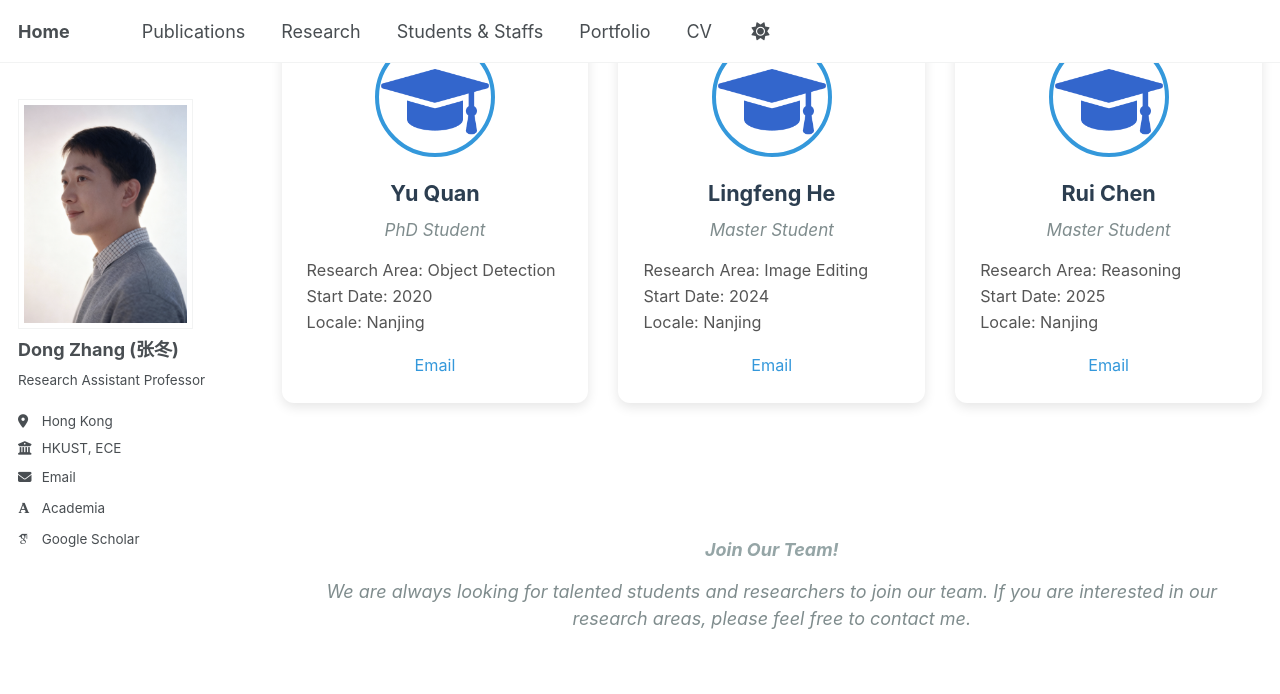
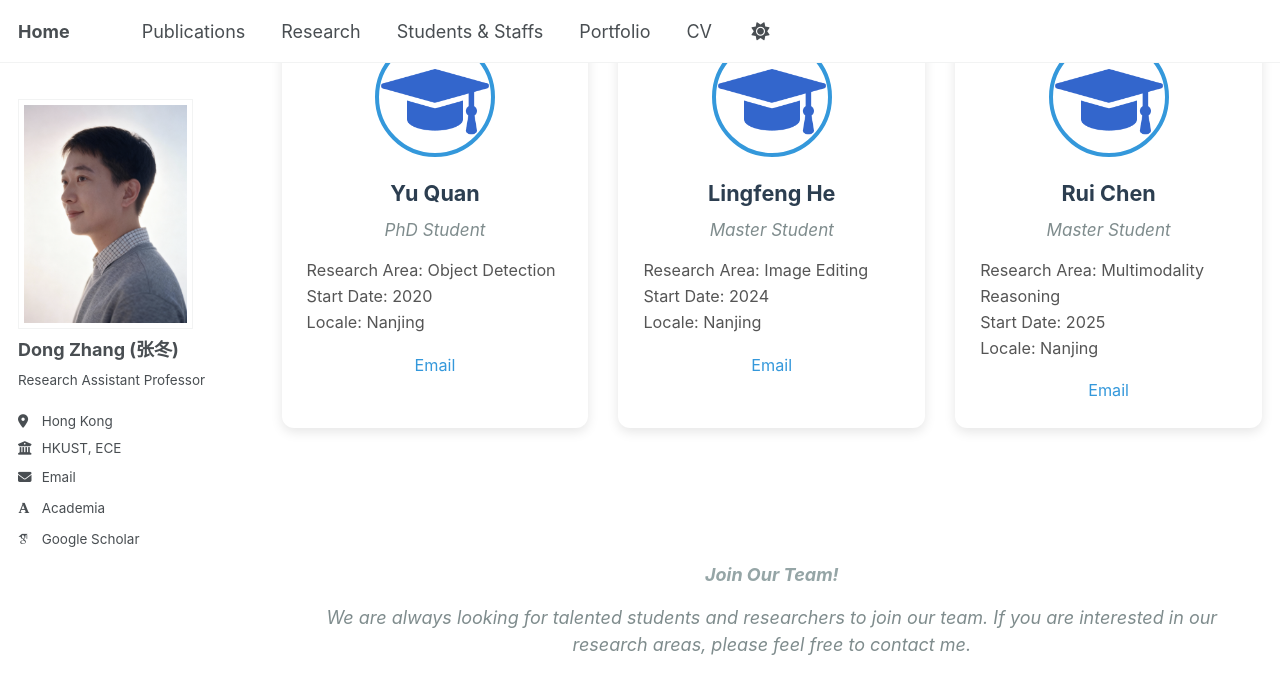
Before and after one commit to dongzhang89/dongzhang89.github.io, a Jekyll site: the page built from _pages/students-staffs.html, in a window 1280 px wide and 900 px high, scrolled down 1177 px. Shown: the top 694 px of the window. Built offline with Jekyll 4.4.1, drawn with Linux system fonts in a browser that asks for light colours; some web fonts are replaced; a script that is not in the unit is left out.

Commit message:
Update students-staffs.html

```diff
--- a/_pages/students-staffs.html
+++ b/_pages/students-staffs.html
@@ -159,7 +159,7 @@ author_profile: true
 <div class="people-gallery">
   <!-- Postdoctoral Researcher -->
   <div class="person-card">
-    <img src="{{ '/images/staff/favicon.png' | prepend: base_path }}" alt="Staff Photo" class="person-photo" onerror="this.style.display='none'">
+    <img src="{{ '/images/staff/favicon.png' | prepend: base_path }}" alt="Staff Photo" class="person-photo" onerror="this.style.display='none'" />
     <div class="person-name">Lin Li</div>
     <div class="person-title">Postdoctoral Researcher</div>
     <div class="person-description">
@@ -174,7 +174,7 @@ author_profile: true
   </div>
 
   <div class="person-card">
-    <img src="{{ '/images/staff/favicon.png' | prepend: base_path }}" alt="Staff Photo" class="person-photo" onerror="this.style.display='none'">
+    <img src="{{ '/images/staff/favicon.png' | prepend: base_path }}" alt="Staff Photo" class="person-photo" onerror="this.style.display='none'" />
     <div class="person-name">Chen Yang</div>
     <div class="person-title">Postdoctoral Researcher</div>
     <div class="person-description">
@@ -193,7 +193,7 @@ author_profile: true
 <div class="people-gallery">
   <!-- PhD Student -->
   <div class="person-card">
-    <img src="{{ '/images/students/favicon.png' | prepend: base_path }}" alt="Student Photo" class="person-photo" onerror="this.style.display='none'">
+    <img src="{{ '/images/students/favicon.png' | prepend: base_path }}" alt="Student Photo" class="person-photo" onerror="this.style.display='none'" />
     <div class="person-name">Dingwei Zhang</div>
     <div class="person-title">PhD Student</div>
     <div class="person-description">
@@ -208,7 +208,7 @@ author_profile: true
   </div>
 
   <div class="person-card">
-    <img src="{{ '/images/students/favicon.png' | prepend: base_path }}" alt="Student Photo" class="person-photo" onerror="this.style.display='none'">
+    <img src="{{ '/images/students/favicon.png' | prepend: base_path }}" alt="Student Photo" class="person-photo" onerror="this.style.display='none'" />
     <div class="person-name">Yun Zhu</div>
     <div class="person-title">PhD Student</div>
     <div class="person-description">
@@ -222,7 +222,7 @@ author_profile: true
   </div>
 
   <div class="person-card">
-    <img src="{{ '/images/students/favicon.png' | prepend: base_path }}" alt="Student Photo" class="person-photo" onerror="this.style.display='none'">
+    <img src="{{ '/images/students/favicon.png' | prepend: base_path }}" alt="Student Photo" class="person-photo" onerror="this.style.display='none'" />
     <div class="person-name">Chunyan Wang</div>
     <div class="person-title">PhD Student</div>
     <div class="person-description">
@@ -236,7 +236,7 @@ author_profile: true
   </div>
 
   <div class="person-card">
-    <img src="{{ '/images/students/favicon.png' | prepend: base_path }}" alt="Student Photo" class="person-photo" onerror="this.style.display='none'">
+    <img src="{{ '/images/students/favicon.png' | prepend: base_path }}" alt="Student Photo" class="person-photo" onerror="this.style.display='none'" />
     <div class="person-name">Yu Quan</div>
     <div class="person-title">PhD Student</div>
     <div class="person-description">
@@ -251,7 +251,7 @@ author_profile: true
 
   <!-- Master Student -->
   <div class="person-card">
-    <img src="{{ '/images/students/favicon.png' | prepend: base_path }}" alt="Student Photo" class="person-photo" onerror="this.style.display='none'">
+    <img src="{{ '/images/students/favicon.png' | prepend: base_path }}" alt="Student Photo" class="person-photo" onerror="this.style.display='none'" />
     <div class="person-name">Lingfeng He</div>
     <div class="person-title">Master Student</div>
     <div class="person-description">
@@ -264,11 +264,11 @@ author_profile: true
     </div>
   </div>
   <div class="person-card">
-    <img src="{{ '/images/students/favicon.png' | prepend: base_path }}" alt="Student Photo" class="person-photo" onerror="this.style.display='none'">
+    <img src="{{ '/images/students/favicon.png' | prepend: base_path }}" alt="Student Photo" class="person-photo" onerror="this.style.display='none'" />
     <div class="person-name">Rui Chen</div>
     <div class="person-title">Master Student</div>
     <div class="person-description">
-      Research Area: Reasoning<br>
+      Research Area: Multimodality Reasoning<br>
       Start Date: 2025<br>
       Locale: Nanjing<br>
     </div>
```
